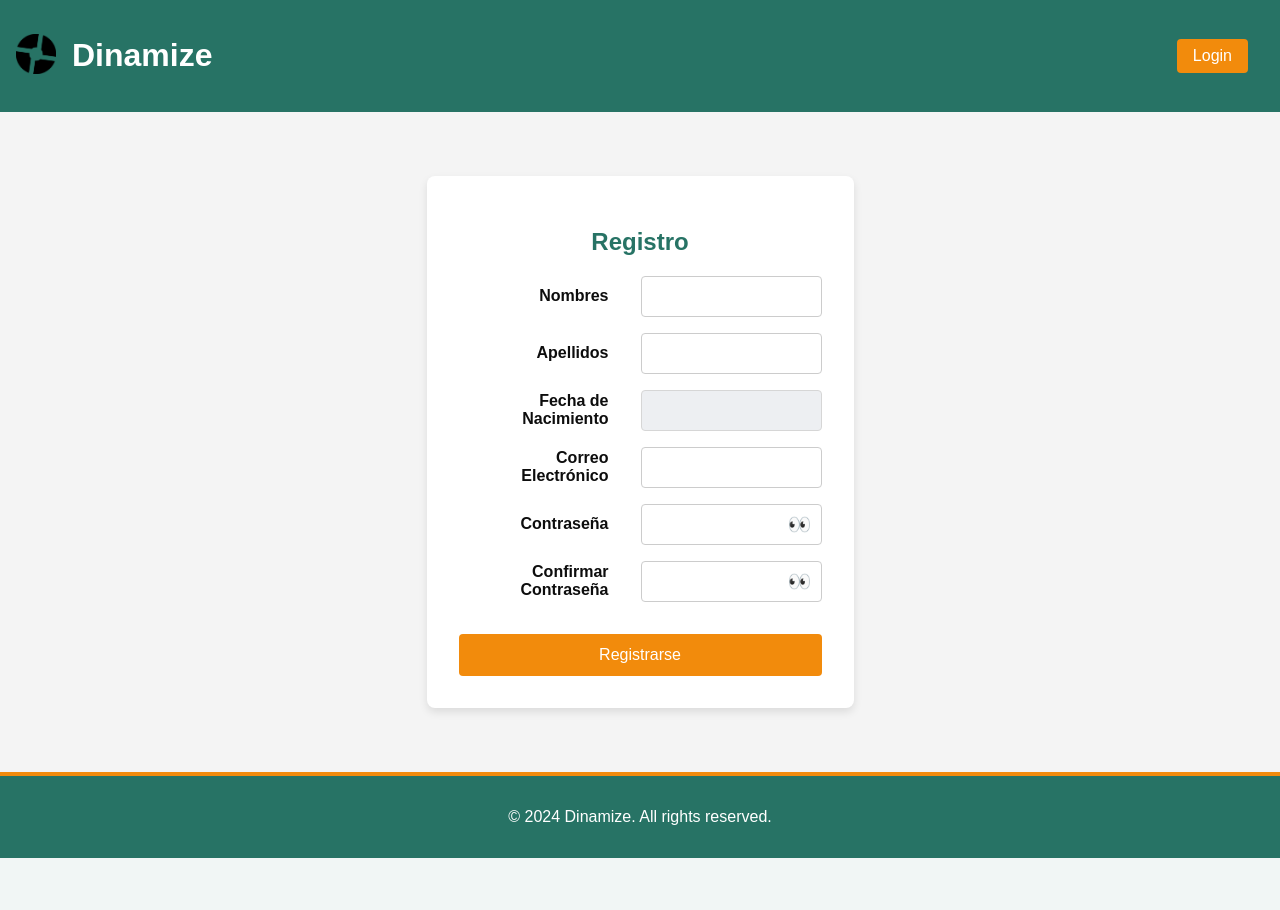
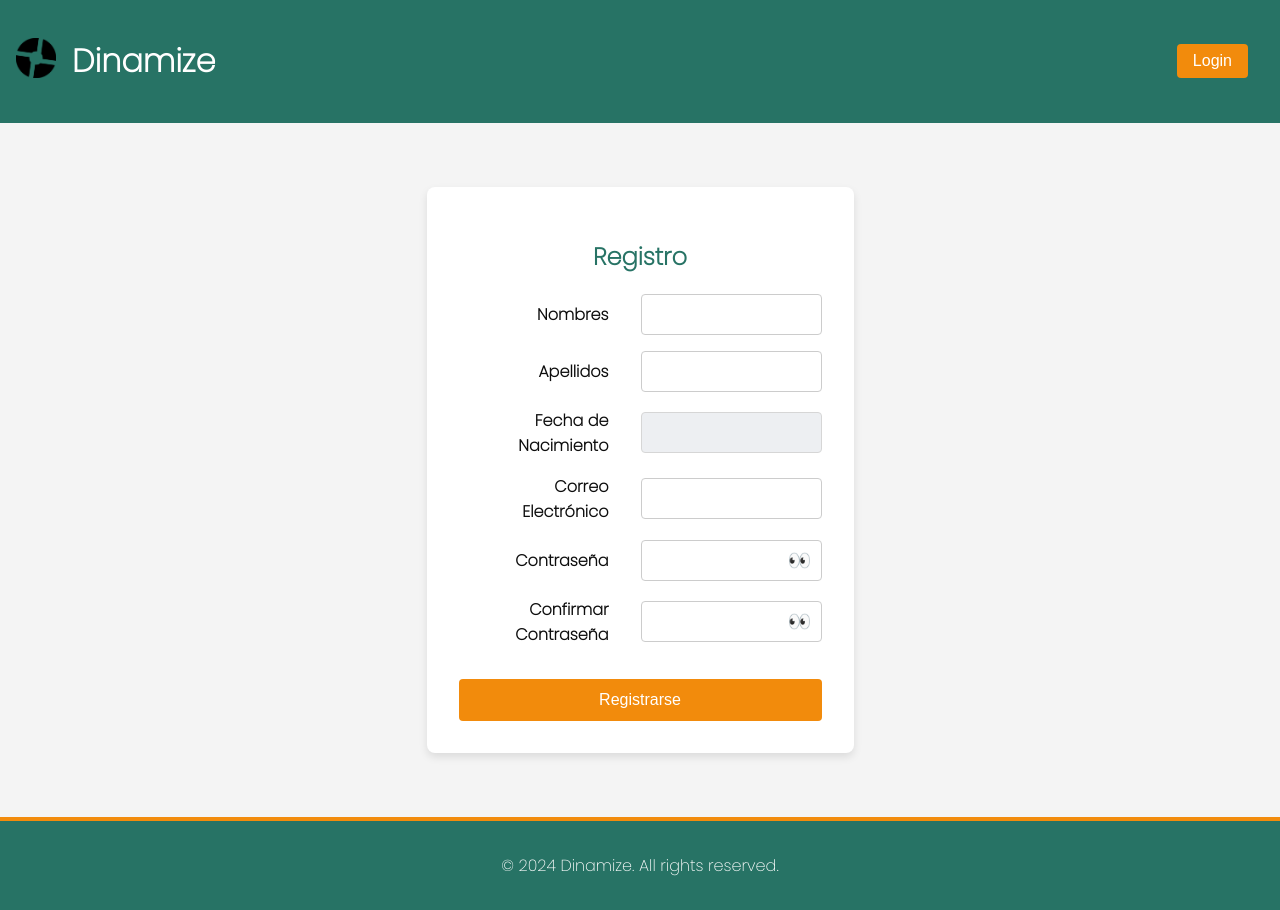
Before and after one commit to RobiiAragon/Dinamize, a PHP site: page /register.php in a window 1280 px wide. Before the commit the page ends 858 px from the top, so only its background shows below. Run offline with PHP 8.4, Linux system fonts and the light colour scheme; a user stored in the database is signed in.

Commit message:
poppins
fuentes en css

```diff
--- a/css/styles.css
+++ b/css/styles.css
@@ -1,8 +1,22 @@
+@font-face {
+    font-family: 'Poppins';
+    src: url('fonts/Poppins-ExtraLight.ttf') format('truetype');
+    font-weight: normal;
+    font-style: normal;
+}
+
+@font-face {
+    font-family: 'Glacial';
+    src: url('fonts/GlacialIndifference-Regular.otf') format('opentype');
+    font-weight: normal;
+    font-style: normal;
+}
+
 html, body {
     height: 100%;
     margin: 0;
     padding: 0;
-    font-family: Arial, sans-serif;
+    font-family: 'Poppins', sans-serif;
     background-color: #f4f4f4;
     color: #0d0d0d;
     display: flex;
@@ -112,7 +126,7 @@ footer {
 .form-group textarea {
     resize: vertical;
     min-height: 60px;
-    font-family: Arial, sans-serif;
+    font-family: 'Poppins', sans-serif;
 }
 
 .form-group textarea#descripcion {
```
Also changed, not shown: css/fonts/GlacialIndifference-Regular.otf (added), css/fonts/Poppins-ExtraLight.ttf (added).
